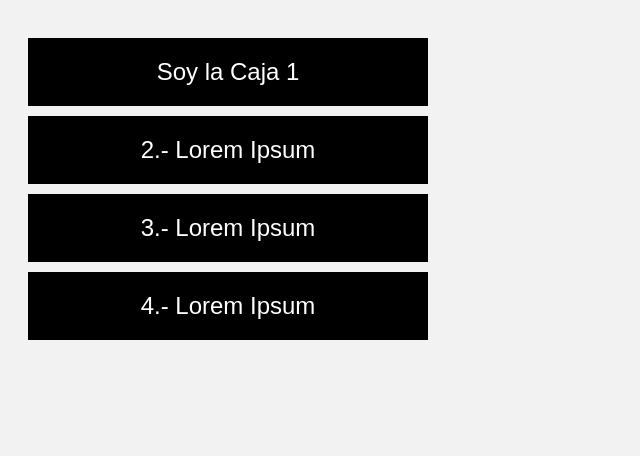
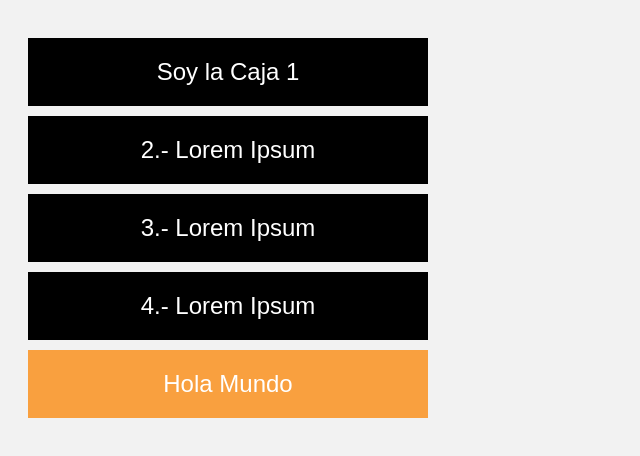
Before and after one commit to cesaranil/practica3-JavaScript, a plain HTML site: page dom/index.html in a window 1280 px wide. Shown: the whole page, without its empty margins (0-640 px from the left). Drawn offline with Linux system fonts and the light colour scheme.

Commit message:
Aprendiendo a como agregar nodos al DOM

```diff
--- a/dom/index.html
+++ b/dom/index.html
@@ -10,7 +10,7 @@
 </head>
 <body>
 
-    <section class="contenedor">
+    <section class="contenedor" id="contenedor">
         <div class="caja" id="primeracaja"> 1.- Lorem Ipsum </div>
         <div class="caja">2.- Lorem Ipsum</div>
         <div class="caja">3.- Lorem Ipsum</div>
--- a/dom/main.js
+++ b/dom/main.js
@@ -6,3 +6,12 @@ caja1.textContent = "Soy la Caja 1";
 
 //cajas[0].textContent = 'Hola Mundo';
 //cajas[1].innerHTML = '<h1>Prueba</h1>';
+
+//==== Creando Nodos =====//
+var caja = document.createElement('div');
+var contendio = document.createTextNode('Hola Mundo');
+caja.appendChild(contendio);
+caja.setAttribute('class', 'caja naranja');
+
+var contenedor = document.getElementById('contenedor');
+contenedor.appendChild(caja);
```
